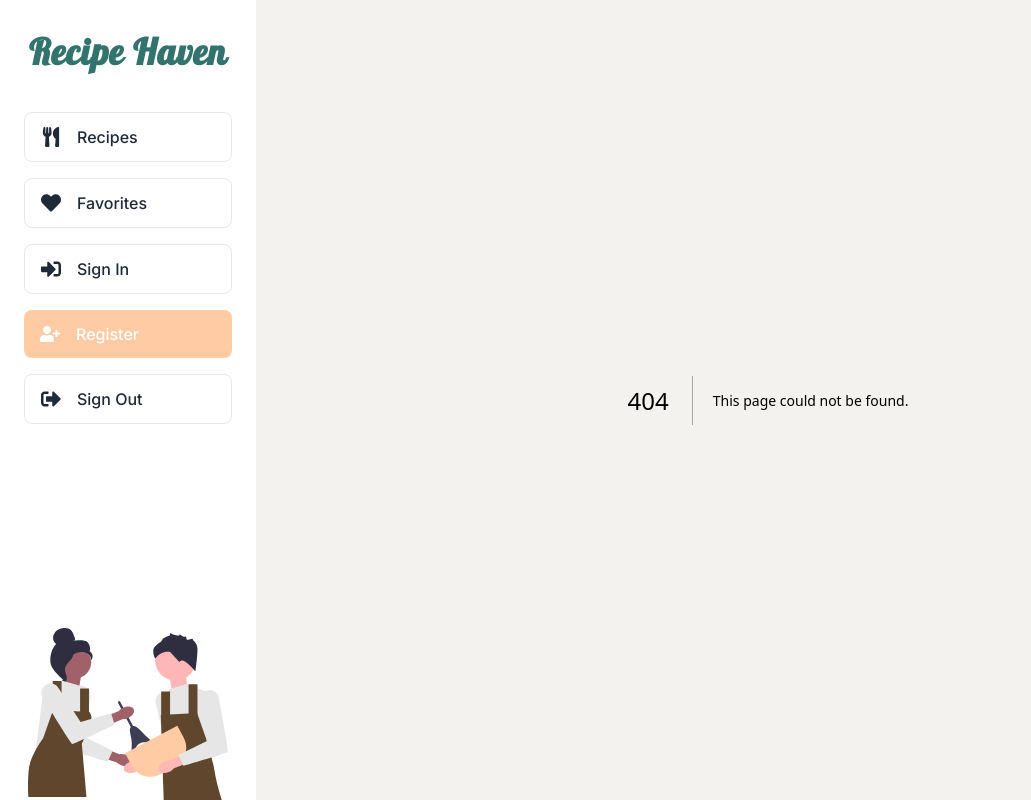
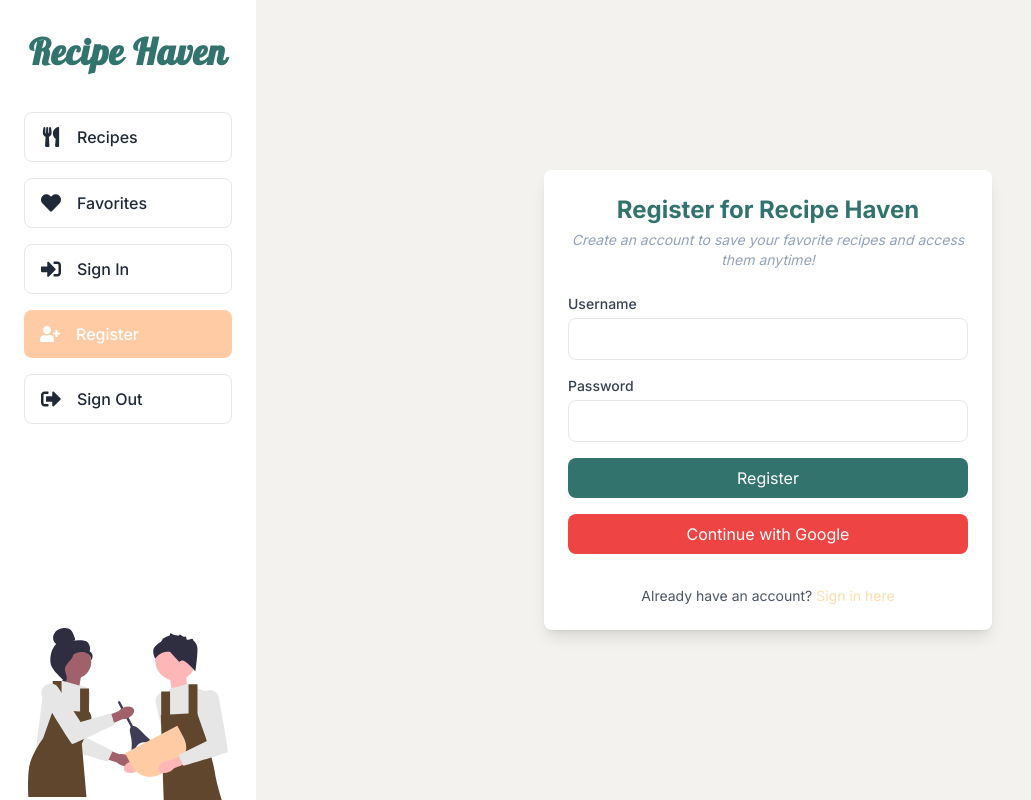
Before and after one commit to LataniaReece/recipe-haven, a Next.js app: page /register in a window 1280 px wide. Before the commit this address had no page. Shown: the whole page, without its empty margins (0-1031 px from the left). Built offline with nearby package versions, Linux system fonts and the light colour scheme.

Commit message:
add shell for remaining pages

```diff
--- /dev/null
+++ b/app/favorites/page.tsx
@@ -0,0 +1,57 @@
+"use client";
+
+import { useState } from "react";
+// import { useSession } from "next-auth/react";
+import Link from "next/link";
+import RecipeList from "@/components/Recipes/RecipeList";
+
+const FavoritesPage = () => {
+  //   const { data: session } = useSession();
+  const session = false;
+  const [favorites, setFavorites] = useState([]); // Replace with API call to fetch user's favorites
+
+  if (!session) {
+    return (
+      <div className="flex flex-col items-center justify-center min-h-screen bg-backgroundColor text-center p-6">
+        <h2 className="text-2xl font-bold text-primaryColor mb-4">
+          Sign In to Add Favorites
+        </h2>
+        <p className="text-gray-700 mb-6">
+          You need to sign in to save and view your favorite recipes.
+        </p>
+        <Link
+          href="/signin"
+          className="bg-primaryColor text-white py-2 px-4 rounded-lg hover:bg-primaryColorLight transition"
+        >
+          Sign In
+        </Link>
+      </div>
+    );
+  }
+
+  return (
+    <div className="min-h-screen bg-backgroundColor p-6">
+      <h2 className="text-3xl font-bold text-primaryColor mb-6">
+        Your Favorites
+      </h2>
+      {favorites.length > 0 ? (
+        <RecipeList recipes={favorites} />
+      ) : (
+        <div className="text-center">
+          <p className="text-gray-700 mb-6">
+            You haven’t added any favorites yet. Explore recipes and start
+            saving your favorites!
+          </p>
+          <Link
+            href="/"
+            className="bg-secondaryColorDark text-white py-2 px-4 rounded-lg hover:bg-secondaryColorDark transition"
+          >
+            Explore Recipes
+          </Link>
+        </div>
+      )}
+    </div>
+  );
+};
+
+export default FavoritesPage;
--- /dev/null
+++ b/app/register/page.tsx
@@ -0,0 +1,111 @@
+"use client";
+
+import { useState } from "react";
+// import { signIn } from "next-auth/react";
+import Link from "next/link";
+
+const RegisterPage = () => {
+  const [username, setUsername] = useState("");
+  const [password, setPassword] = useState("");
+  const [error, setError] = useState("");
+
+  const handleSubmit = async (e: React.FormEvent) => {
+    e.preventDefault();
+    setError("");
+
+    // Send username and password to your API for registration
+    try {
+      const res = await fetch("/api/register", {
+        method: "POST",
+        headers: {
+          "Content-Type": "application/json",
+        },
+        body: JSON.stringify({ username, password }),
+      });
+
+      if (!res.ok) {
+        throw new Error("Failed to register. Please try again.");
+      }
+
+      // Automatically sign in after successful registration
+      //   await signIn("credentials", { username, password });
+    } catch (err) {
+      setError(err.message || "Something went wrong.");
+    }
+  };
+
+  return (
+    <div className="flex justify-center items-center min-h-screen bg-backgroundColor">
+      <div className="w-full max-w-md bg-white p-6 rounded-lg shadow-lg">
+        <h2 className="text-2xl font-bold text-primaryColor text-center mb-1">
+          Register for Recipe Haven
+        </h2>
+        <p className="text-sm text-slate-400 italic text-center mb-6">
+          Create an account to save your favorite recipes and access them
+          anytime!
+        </p>
+        {error && (
+          <div className="text-red-500 text-sm mb-4 text-center">{error}</div>
+        )}
+        <form onSubmit={handleSubmit} className="flex flex-col gap-4">
+          <div>
+            <label
+              htmlFor="username"
+              className="block text-sm font-medium text-gray-700 mb-1"
+            >
+              Username
+            </label>
+            <input
+              type="text"
+              id="username"
+              value={username}
+              onChange={(e) => setUsername(e.target.value)}
+              required
+              className="w-full px-3 py-2 border rounded-lg focus:outline-none focus:ring-secondaryColor focus:border-secondaryColor"
+            />
+          </div>
+          <div>
+            <label
+              htmlFor="password"
+              className="block text-sm font-medium text-gray-700 mb-1"
+            >
+              Password
+            </label>
+            <input
+              type="password"
+              id="password"
+              value={password}
+              onChange={(e) => setPassword(e.target.value)}
+              required
+              className="w-full px-3 py-2 border rounded-lg focus:outline-none focus:ring-secondaryColor focus:border-secondaryColor"
+            />
+          </div>
+          <button
+            type="submit"
+            className="bg-primaryColor text-white py-2 px-4 rounded-lg hover:bg-primaryColorLight transition"
+          >
+            Register
+          </button>
+          <button
+            type="button"
+            // onClick={() => signIn("google")}
+            className="bg-red-500 text-white py-2 px-4 rounded-lg hover:bg-red-600 transition"
+          >
+            Continue with Google
+          </button>
+          <p className="text-sm text-gray-600 text-center mt-4">
+            Already have an account?{" "}
+            <Link
+              href="/signin"
+              className="text-secondaryColor hover:underline"
+            >
+              Sign in here
+            </Link>
+          </p>
+        </form>
+      </div>
+    </div>
+  );
+};
+
+export default RegisterPage;
--- /dev/null
+++ b/app/signin/page.tsx
@@ -0,0 +1,100 @@
+"use client";
+
+import { useState } from "react";
+// import { signIn } from "next-auth/react";
+import Link from "next/link";
+
+const SignInPage = () => {
+  const [username, setUsername] = useState("");
+  const [password, setPassword] = useState("");
+  const [error, setError] = useState("");
+
+  const handleSubmit = async (e: React.FormEvent) => {
+    e.preventDefault();
+    setError("");
+
+    // const res = await signIn("credentials", {
+    //   username,
+    //   password,
+    //   redirect: false,
+    // });
+
+    // if (!res?.ok) {
+    //   setError("Invalid username or password");
+    // }
+  };
+
+  return (
+    <div className="flex justify-center items-center min-h-screen bg-backgroundColor">
+      <div className="w-full max-w-md bg-white p-6 rounded-lg shadow-lg">
+        <h2 className="text-2xl font-bold text-primaryColor text-center mb-1">
+          Sign In to Recipe Haven
+        </h2>
+        <p className="text-sm text-slate-400 italic text-center mb-6">
+          Sign in to view your saved favorite recipes or continue exploring.
+        </p>
+        {error && (
+          <div className="text-red-500 text-sm mb-4 text-center">{error}</div>
+        )}
+        <form onSubmit={handleSubmit} className="flex flex-col gap-4">
+          <div>
+            <label
+              htmlFor="username"
+              className="block text-sm font-medium text-gray-700 mb-1"
+            >
+              Username
+            </label>
+            <input
+              type="text"
+              id="username"
+              value={username}
+              onChange={(e) => setUsername(e.target.value)}
+              required
+              className="w-full px-3 py-2 border rounded-lg focus:outline-none focus:ring-secondaryColor focus:border-secondaryColor"
+            />
+          </div>
+          <div>
+            <label
+              htmlFor="password"
+              className="block text-sm font-medium text-gray-700 mb-1"
+            >
+              Password
+            </label>
+            <input
+              type="password"
+              id="password"
+              value={password}
+              onChange={(e) => setPassword(e.target.value)}
+              required
+              className="w-full px-3 py-2 border rounded-lg focus:outline-none focus:ring-secondaryColor focus:border-secondaryColor"
+            />
+          </div>
+          <button
+            type="submit"
+            className="bg-primaryColor text-white py-2 px-4 rounded-lg hover:bg-primaryColorLight transition"
+          >
+            Sign In
+          </button>
+          <button
+            type="button"
+            // onClick={() => signIn("google")}
+            className="bg-red-500 text-white py-2 px-4 rounded-lg hover:bg-red-600 transition"
+          >
+            Sign In with Google
+          </button>
+          <p className="text-sm text-gray-600 text-center mt-4">
+            Don’t have an account?{" "}
+            <Link
+              href="/register"
+              className="text-secondaryColor hover:underline"
+            >
+              Register here
+            </Link>
+          </p>
+        </form>
+      </div>
+    </div>
+  );
+};
+
+export default SignInPage;
```
